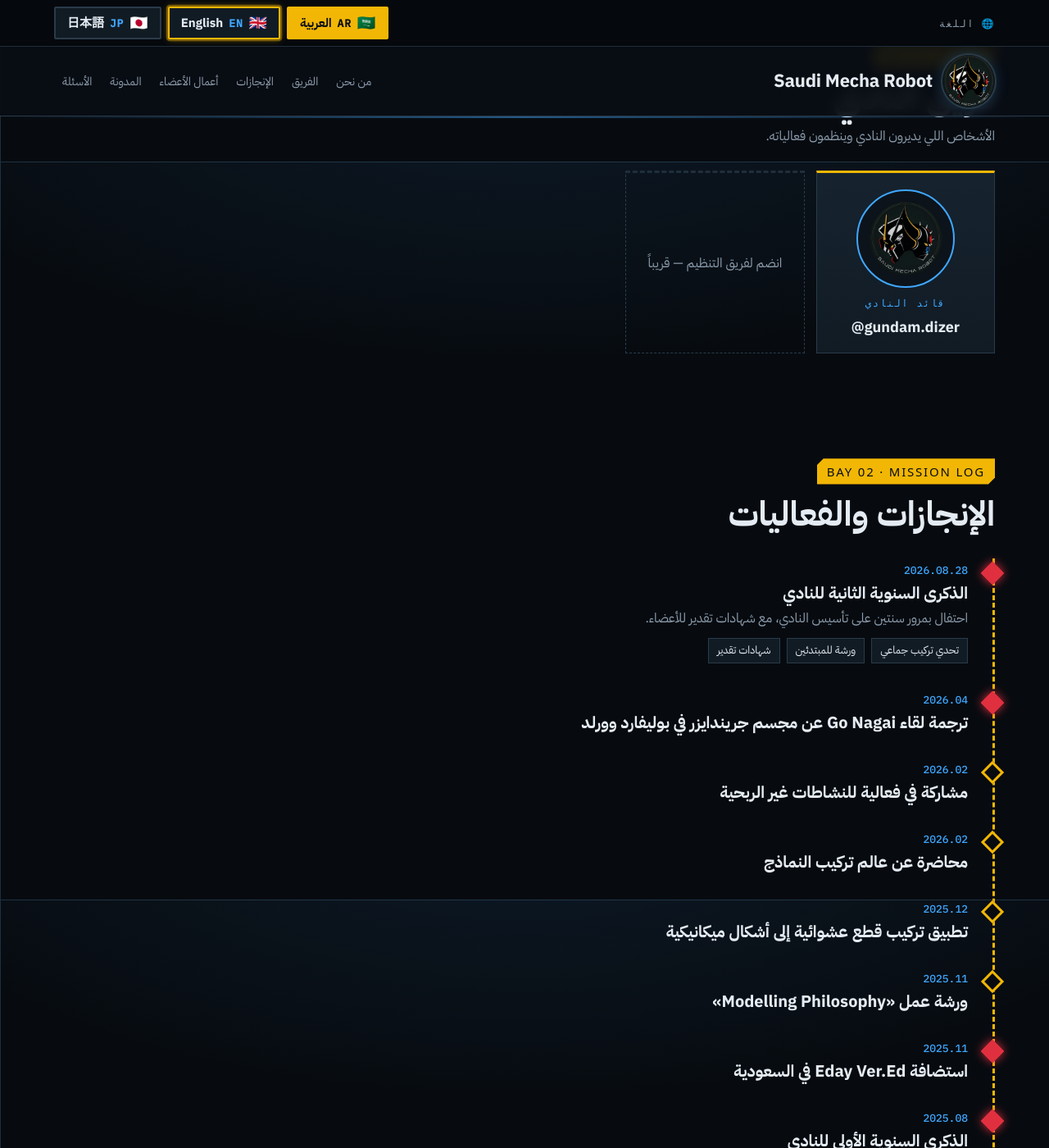
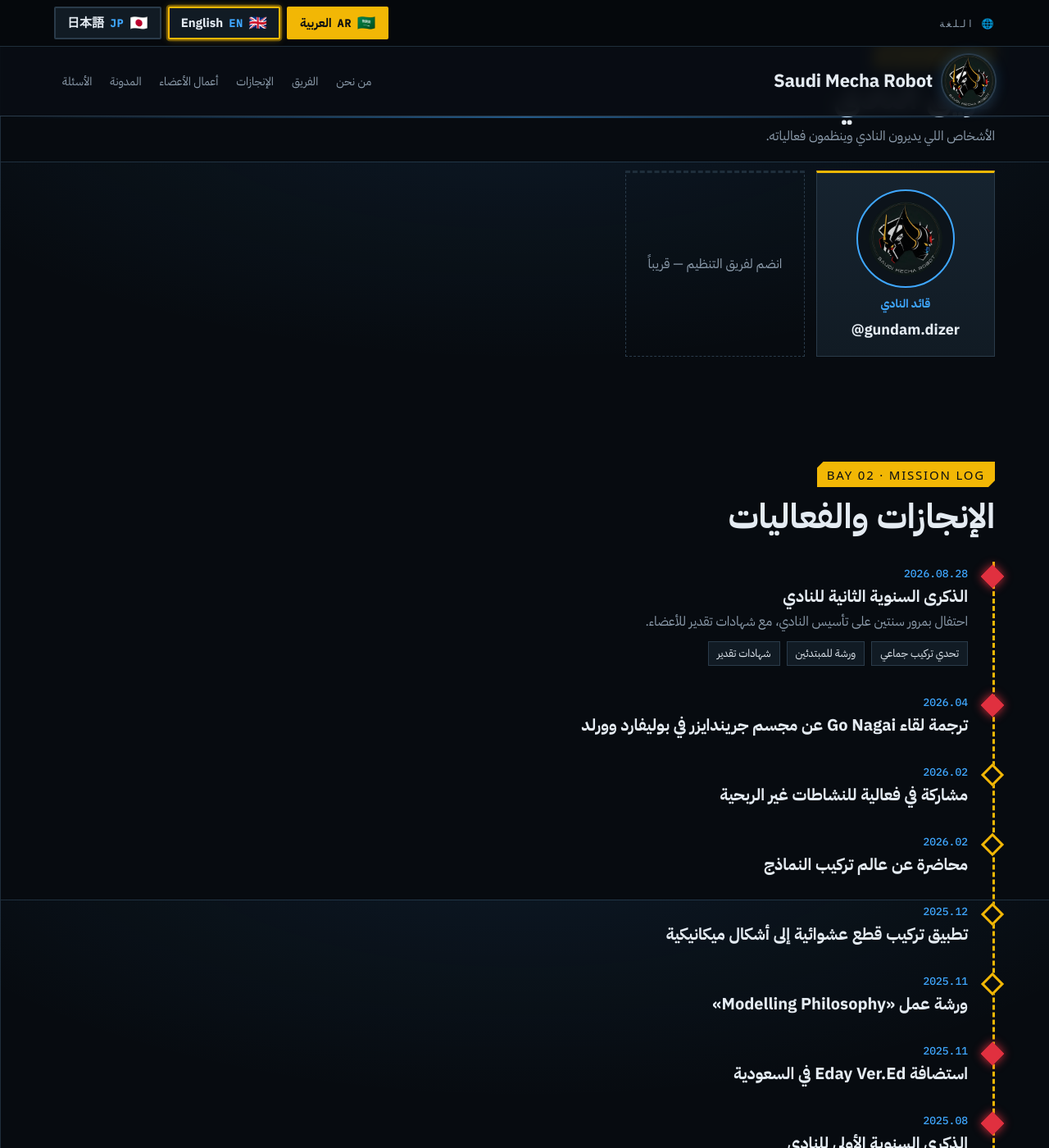
Before and after one commit to SaudiMechaRobot/SaudiMechaRobot.github.io, a Jekyll site: the page built from index.html, in a window 1280 px wide and 1400 px high, scrolled down 1603 px. Shown: the whole window at 82% size. Built offline with Jekyll 4.4.1, drawn with Linux system fonts in a browser that asks for light colours; some web fonts are replaced.

Commit message:
Add files via upload

```diff
--- a/assets/css/style.css
+++ b/assets/css/style.css
@@ -325,7 +325,7 @@ html,body{overflow-x:clip}
 .crew-photo{width:120px;height:120px;border-radius:50%;overflow:hidden;border:2px solid var(--beam);background:var(--deck);display:grid;place-items:center}
 .crew-photo img{width:100%;height:100%;object-fit:cover}
 .crew-photo img.ph{width:78%;height:78%;object-fit:contain;opacity:.85}
-.crew .tag{color:var(--beam)}
+.crew .tag{color:var(--beam);letter-spacing:0;font-family:var(--f-body);font-size:14px;font-weight:600}
 .crew h3{font-size:18px;margin:0;overflow-wrap:anywhere}
 .crew h3 a{color:var(--ink);text-decoration:none}
 .crew h3 a:hover{color:var(--hazard)}
```
